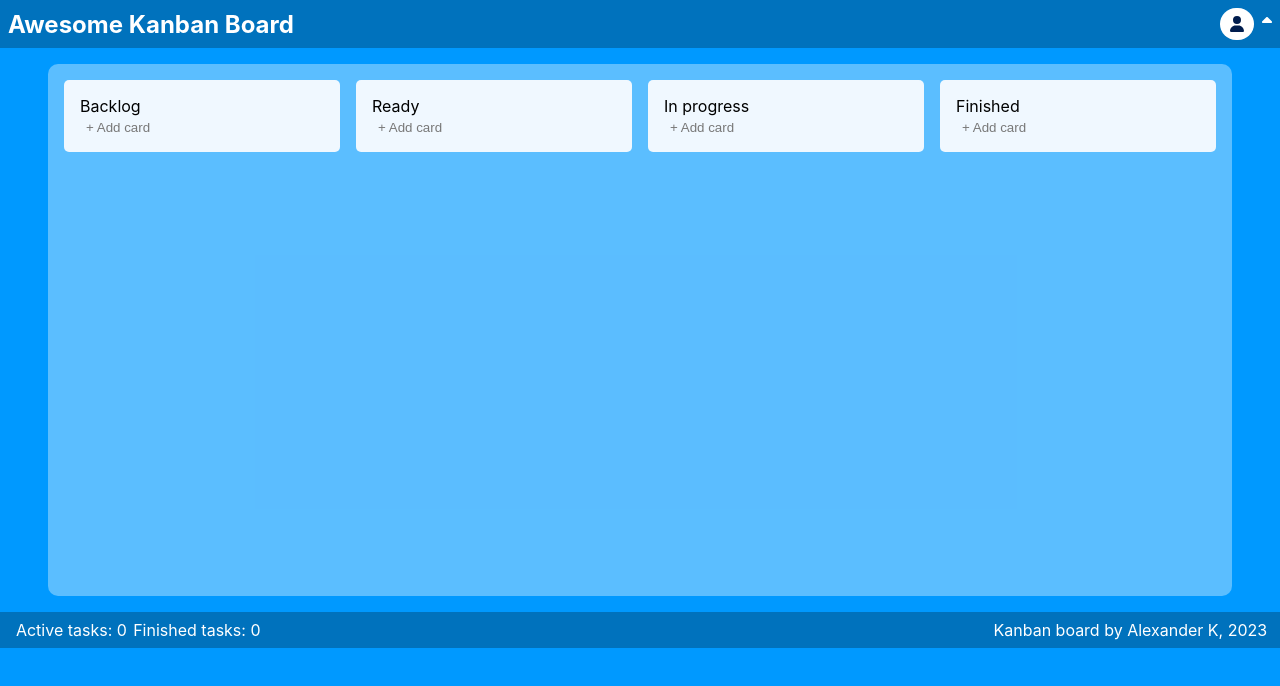
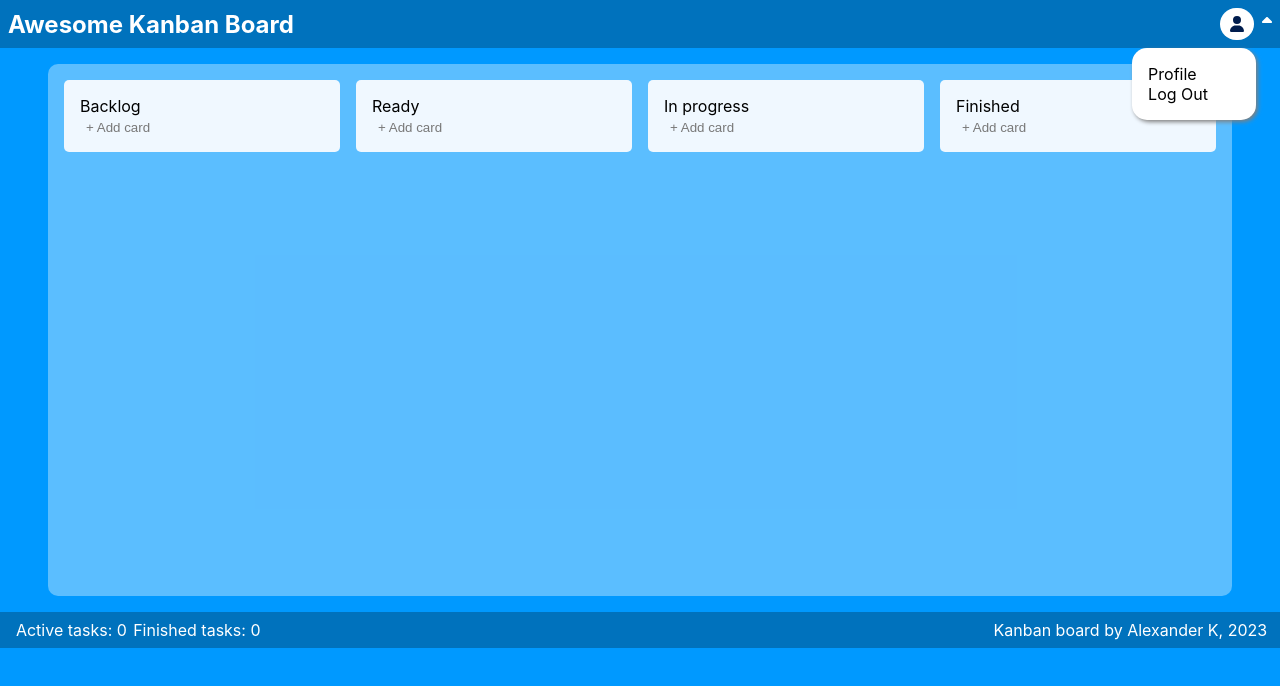
Before and after one commit to avkravchenko/kanban-board, a React (Create React App) app in the folder my-kanban-board/: page / in a window 1280 px wide. Both pictures are taken after a click on the element 1246 px from the left and 24 px from the top of the page. Shown: the top 686 px of the page. Built offline with nearby package versions, Linux system fonts and the light colour scheme.

Commit message:
user menu fix

```diff
--- a/my-kanban-board/src/App.js
+++ b/my-kanban-board/src/App.js
@@ -28,7 +28,7 @@ function App() {
       <Header />
       <Router>
           <Routes>
-            <Route path="/" element={<Main taskInWork={taskInWork} taskFinished={taskFinished} />}/>
+            <Route path="/" element={<Main amountInWork={amountInWork} taskInWork={taskInWork} taskFinished={taskFinished} />}/>
             <Route path="/card/:id" element={<CardPage />}/>
           </Routes>
       </Router>
--- a/my-kanban-board/src/Components/header-folder/Header.js
+++ b/my-kanban-board/src/Components/header-folder/Header.js
@@ -2,6 +2,7 @@ import react, { useState } from "react";
 import './header.scss';
 import { FontAwesomeIcon } from '@fortawesome/react-fontawesome';
 import { faUser, faSortDown, faSortUp } from '@fortawesome/free-solid-svg-icons';
+import UserMenu from "./UserMenu";
 
 const Header = () => {
 
@@ -22,6 +23,7 @@ const Header = () => {
                         <FontAwesomeIcon className="header__navigation__user-menu__arrow" icon={faSortDown} />
                     }
                 </div>
+                {isClicked ? <UserMenu /> : null}
             </nav>
         </header>
     )
--- /dev/null
+++ b/my-kanban-board/src/Components/header-folder/UserMenu.js
@@ -0,0 +1,15 @@
+import React from "react";
+import './userMenu.scss';
+
+const UserMenu = () => {
+    return (
+        <div className="user-menu__list">
+            <ul className="user-menu__ul">
+                <li>Profile</li>
+                <li>Log Out</li>
+            </ul>
+        </div>
+    )
+}
+
+export default UserMenu;
--- /dev/null
+++ b/my-kanban-board/src/Components/header-folder/userMenu.scss
@@ -0,0 +1,17 @@
+.user-menu__list {
+    background-color: rgb(255, 255, 255);
+    position: absolute;
+    right: 1.5rem;
+    top: 3rem;
+    color: black;
+    padding: 1rem;
+    z-index: 1;
+    border-radius: 15px;
+    filter: drop-shadow(2px 2px 2px grey);
+
+    .user-menu__ul {
+        margin: 0;
+        list-style: none;
+        padding: 0 2rem 0 0;
+    }
+}
--- a/my-kanban-board/src/Components/main-folder/Main.js
+++ b/my-kanban-board/src/Components/main-folder/Main.js
@@ -1,19 +1,11 @@
-import React, { useEffect, useState } from "react";
+import React, { useState } from "react";
 import './main.scss'
 import Column1 from "./columns-folder/Column1";
 import Column2 from "./columns-folder/Column2";
 import Column3 from "./columns-folder/Column3";
 import Column4 from "./columns-folder/Column4";
 
-/* const columns = [
-    {title: "Backlog", id: "1"},
-    {title: "Ready", id: "2"},
-    {title: "In Progress", id: "3"},
-    {title: "Finished", id: "4"},
-] */
-
-
-const Main = ({taskInWork, taskFinished}) => {
+const Main = ({taskInWork, taskFinished, amountInWork}) => {
     const [giveSelectedArray, setGiveSelectedArray] = useState()
 
     const getSelectedArray = (selectedArray) => {
@@ -24,8 +16,8 @@ const Main = ({taskInWork, taskFinished}) => {
         <>
             <main>
                 <div className="main__content">
-                    <Column1 taskInWork={taskInWork} giveSelectedArray={giveSelectedArray} id={"1"}  title={"Backlog"} />
-                    <Column2 giveSelectedArray={giveSelectedArray} getSelectedArray={getSelectedArray}  id={"2"}  title={"Ready"} />
+                    <Column1  taskInWork={taskInWork} giveSelectedArray={giveSelectedArray} id={"1"}  title={"Backlog"} />
+                    <Column2 amountInWork={amountInWork} giveSelectedArray={giveSelectedArray} getSelectedArray={getSelectedArray}  id={"2"}  title={"Ready"} />
                     <Column3 giveSelectedArray={giveSelectedArray} getSelectedArray={getSelectedArray} id={"3"}  title={"In progress"} />
                     <Column4 taskFinished={taskFinished} giveSelectedArray={giveSelectedArray} getSelectedArray={getSelectedArray} id={"4"}  title={"Finished"} />
                 </div>
--- a/my-kanban-board/src/Components/main-folder/columns-folder/Column2.js
+++ b/my-kanban-board/src/Components/main-folder/columns-folder/Column2.js
@@ -5,7 +5,7 @@ import uuid from "react-uuid";
 import './select.scss'
 
 
-const Column2 = ({ title, getSelectedArray, giveSelectedArray }) => {
+const Column2 = ({ title, getSelectedArray, giveSelectedArray, amountInWork }) => {
 
     const [isClicked, setIsClicked] = useState(false)
     const [arrLs, setArrLs] = useState([])
@@ -17,7 +17,7 @@ const Column2 = ({ title, getSelectedArray, giveSelectedArray }) => {
         if (cardsJSON) {
             setArrLs(JSON.parse(cardsJSON));
         }
-    }, [giveSelectedArray]);
+    }, [giveSelectedArray, amountInWork]);
 
     const handleClick = () => {
         setIsClicked(!isClicked)
@@ -57,7 +57,15 @@ const getSelectedValue = (value) => {
                 null
             }
 
-            <div><button onClick={handleClick} className="main__content__add-btn">+ Add card</button></div>
+            <div>
+                <button
+                    onClick={handleClick}
+                    className="main__content__add-btn"
+                    disabled={!arrLs.some((value) => value.status === "Backlog")}
+                >
+                    + Add card
+                </button>
+            </div>
         </form>
     )
 }
--- a/my-kanban-board/src/Components/main-folder/columns-folder/Column3.js
+++ b/my-kanban-board/src/Components/main-folder/columns-folder/Column3.js
@@ -55,7 +55,15 @@ const Column3 = ({ title, getSelectedArray, giveSelectedArray })  => {
             null
         }
 
-        <div><button onClick={handleClick} className="main__content__add-btn">+ Add card</button></div>
+        <div>
+            <button
+                onClick={handleClick}
+                className="main__content__add-btn"
+                disabled={!arrLs.some((value) => value.status === "Ready")}
+            >
+                + Add card
+            </button>
+        </div>
     </form>
     )
 }
--- a/my-kanban-board/src/Components/main-folder/columns-folder/Column4.js
+++ b/my-kanban-board/src/Components/main-folder/columns-folder/Column4.js
@@ -56,7 +56,15 @@ const Column4 = ({ title, getSelectedArray, giveSelectedArray, taskFinished }) =
         }
 
 
-        <div><button onClick={handleClick} className="main__content__add-btn">+ Add card</button></div>
+        <div>
+            <button
+                onClick={handleClick}
+                className="main__content__add-btn"
+                disabled={!arrLs.some((value) => value.status === "In progress")}
+            >
+                + Add card
+            </button>
+        </div>
     </form>
     )
 }
--- a/my-kanban-board/src/Components/main-folder/columns-folder/addCardBtn.scss
+++ b/my-kanban-board/src/Components/main-folder/columns-folder/addCardBtn.scss
@@ -2,4 +2,5 @@
     color: rgb(120, 120, 120);
     border-style: none;
     background-color: rgba(0, 0, 0, 0);
+    cursor: pointer;
 }
```
